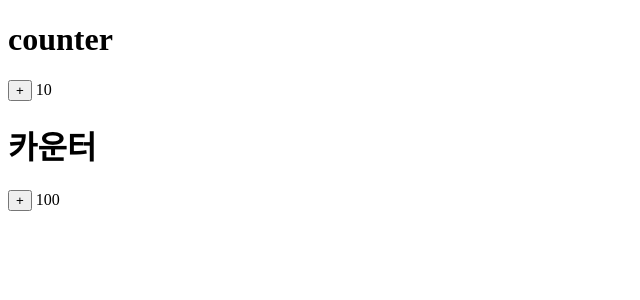
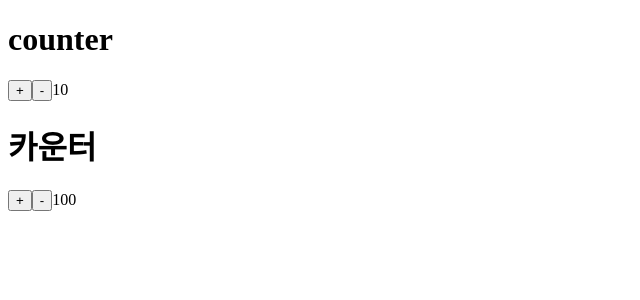
Before and after one commit to egoingsb/lg-cns-react-25-3-6, a React (Vite) app: page / in a window 1280 px wide. Shown: the top 300 px of the page, without its empty margins (0-640 px from the left). Built offline with nearby package versions, Linux system fonts and the light colour scheme.

Commit message:
down 기능 구현

```diff
--- a/src/App.tsx
+++ b/src/App.tsx
@@ -3,10 +3,13 @@ import "./App.css";
 function Counter({ title, initValue }: { title: string; initValue: number }) {
     const [value, setValue] = useState(initValue);
     const up = () => setValue(value + 1);
+    const down = () => setValue(value - 1);
     return (
         <>
             <h1>{title}</h1>
-            <button onClick={up}>+</button> {value}
+            <button onClick={up}>+</button>
+            <button onClick={down}>-</button>
+            {value}
         </>
     );
 }
```
